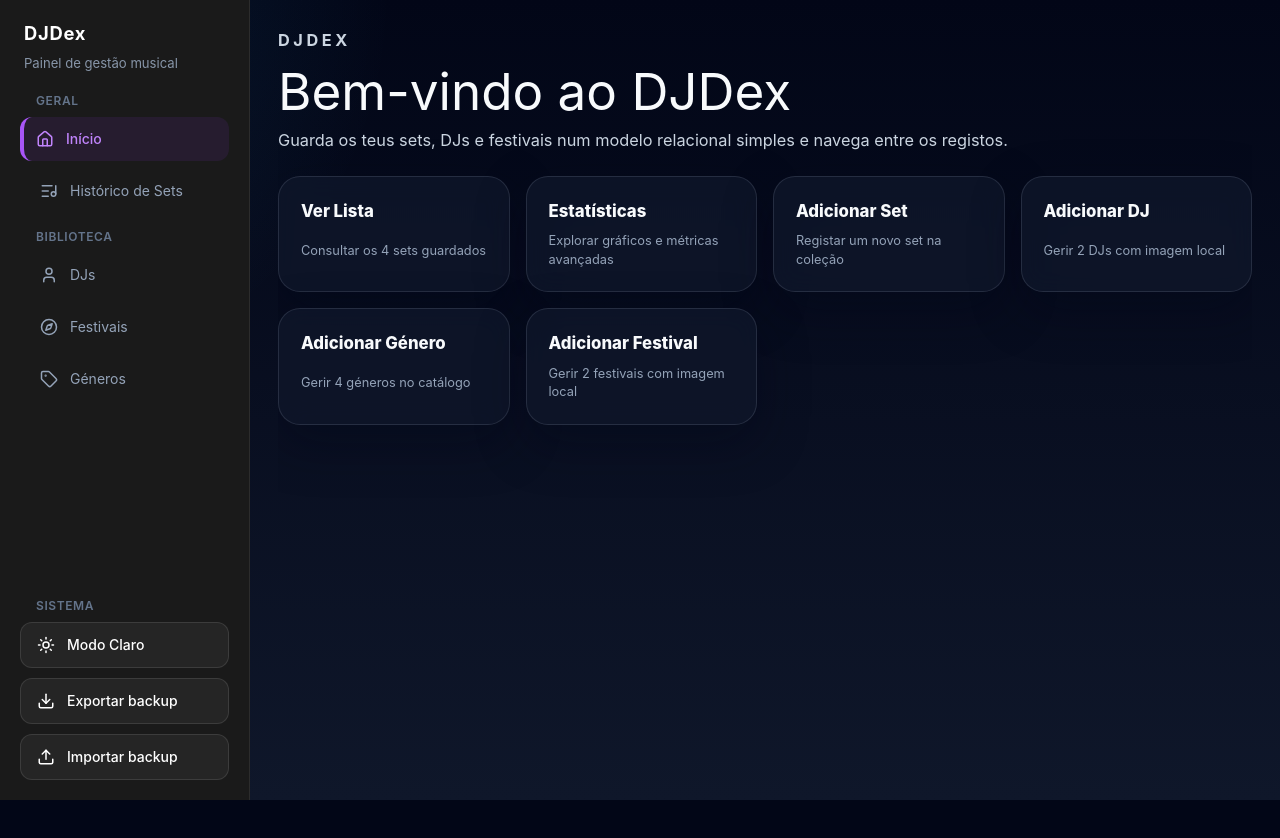
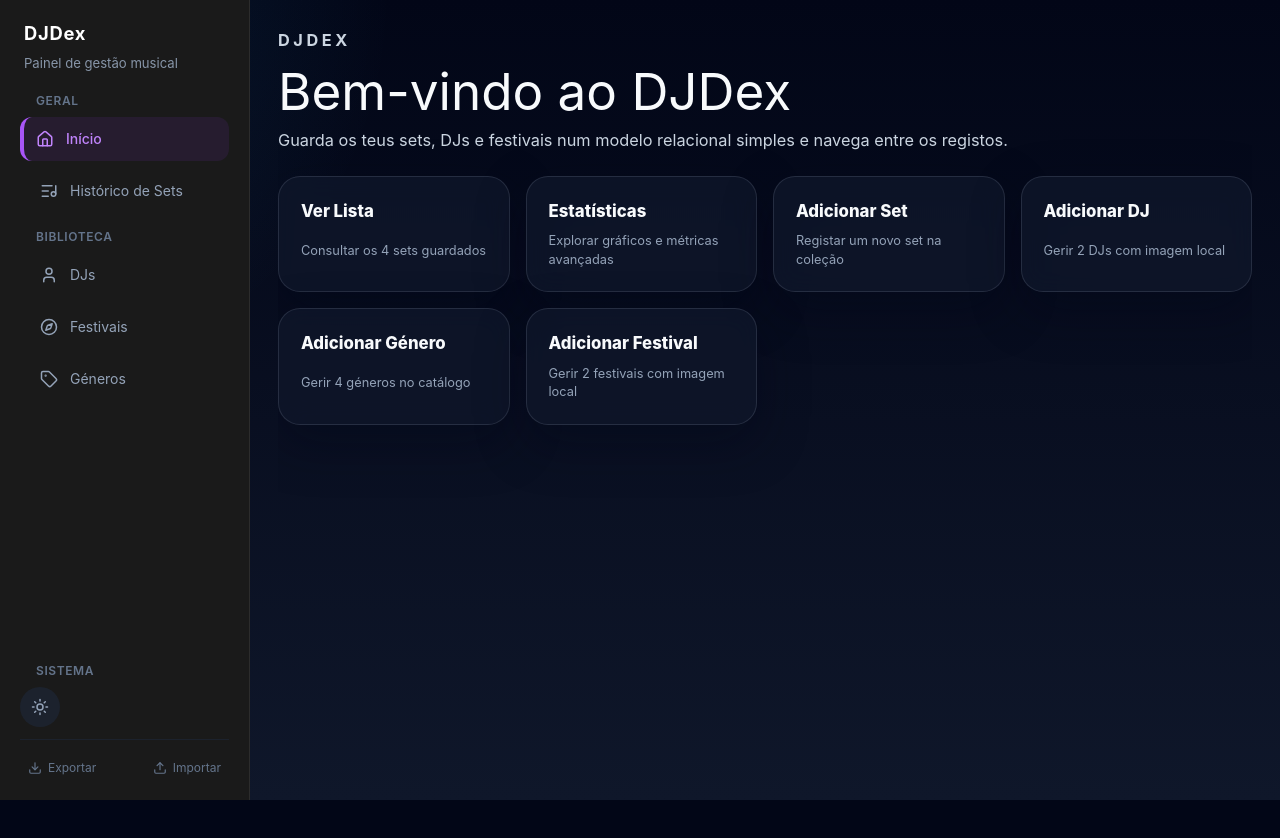
Before and after one commit to opaulosilva233/DJDex, a React (Vite) app: page / in a window 1280 px wide. Shown: the top 838 px of the page. Built offline with nearby package versions, Linux system fonts and the light colour scheme.

Commit message:
feat: enhance Navbar component with new action button styles and improved layout; add secondary and theme button class names for better UI consistency

```diff
--- a/src/components/Navbar.jsx
+++ b/src/components/Navbar.jsx
@@ -37,6 +37,22 @@ function getActionButtonClassName(isDark, extraClassName = '') {
 		'group flex w-full items-center gap-3 rounded-xl border px-4 py-3 text-sm font-medium transition-all duration-300 hover:scale-[1.02] active:scale-[0.98] focus:outline-none focus-visible:ring-2 focus-visible:ring-purple-500/50',
 		toneClassName,
 		extraClassName,
+	].join(' ')
+}
+
+function getSecondaryActionClassName(isDark) {
+	return [
+		'flex items-center gap-1.5 rounded px-2 py-1 text-xs transition-colors',
+		isDark
+			? 'text-slate-500 hover:bg-slate-800/30 hover:text-slate-300'
+			: 'text-slate-500 hover:bg-slate-200/70 hover:text-slate-700',
+	].join(' ')
+}
+
+function getThemeButtonClassName(isDark) {
+	return [
+		'group flex h-10 w-10 items-center justify-center rounded-full transition-all duration-300 hover:text-purple-400 hover:bg-purple-500/10 active:scale-95 focus:outline-none focus-visible:ring-2 focus-visible:ring-purple-500/50',
+		isDark ? 'bg-slate-800/60 text-slate-400' : 'bg-slate-200/80 text-slate-600',
 	].join(' ')
 }
 
@@ -110,8 +126,9 @@ export default function Navbar({ generos, djs, festivais, sets, handleImportAllD
 		borderRight: isDark ? '1px solid rgba(255, 255, 255, 0.08)' : '1px solid rgba(15, 23, 42, 0.12)',
 	}
 
-	const actionButtonClassName = getActionButtonClassName(isDark)
 	const modalActionButtonClassName = getActionButtonClassName(isDark, 'hover:brightness-110')
+	const secondaryActionClassName = getSecondaryActionClassName(isDark)
+	const themeButtonClassName = getThemeButtonClassName(isDark)
 
 	const resolvedModalStyle = {
 		...modalStyle,
@@ -241,27 +258,27 @@ export default function Navbar({ generos, djs, festivais, sets, handleImportAllD
 
 				<section style={{ marginTop: 'auto' }}>
 					<h2 className={sectionTitleStyle}>SISTEMA</h2>
-					<div style={{ display: 'flex', flexDirection: 'column', gap: '10px' }}>
-						<button type="button" onClick={(event) => toggleDarkMode(event)} className={actionButtonClassName}>
-							<span
-								className="inline-flex transition-transform duration-300 ease-out group-hover:translate-x-1"
-								style={{ transform: darkMode ? 'rotate(0deg) scale(1)' : 'rotate(-90deg) scale(0.92)' }}
-							>
-								{darkMode ? <Sun size={18} /> : <Moon size={18} />}
-							</span>
-							<span>{darkMode ? 'Modo Claro' : 'Modo Escuro'}</span>
-						</button>
+					<div style={{ display: 'flex', flexDirection: 'column', gap: '12px' }}>
+						<div className="flex justify-start">
+							<button type="button" onClick={(event) => toggleDarkMode(event)} className={themeButtonClassName} aria-label={darkMode ? 'Mudar para modo claro' : 'Mudar para modo escuro'}>
+								<span className="transition-transform duration-300 group-hover:rotate-12 group-active:rotate-12">
+									{darkMode ? <Sun size={18} /> : <Moon size={18} />}
+								</span>
+							</button>
+						</div>
 
-						<button type="button" onClick={exportData} className={modalActionButtonClassName}>
-							<Download size={18} className={navIconStyle} />
-							<span>Exportar backup</span>
-						</button>
+						<div className="mt-auto flex items-center justify-between gap-2 border-t border-slate-800/60 pt-4">
+							<button type="button" onClick={exportData} className={secondaryActionClassName}>
+								<Download size={14} className="shrink-0" />
+								<span>Exportar</span>
+							</button>
 
-						<button type="button" onClick={openImportPicker} className={modalActionButtonClassName}>
-							<Upload size={18} className={navIconStyle} />
-							<span>Importar backup</span>
-						</button>
-						<input ref={fileInputRef} type="file" accept=".json" style={{ display: 'none' }} onChange={importData} />
+							<button type="button" onClick={openImportPicker} className={secondaryActionClassName}>
+								<Upload size={14} className="shrink-0" />
+								<span>Importar</span>
+							</button>
+							<input ref={fileInputRef} type="file" accept=".json" style={{ display: 'none' }} onChange={importData} />
+						</div>
 					</div>
 				</section>
 			</div>
```
